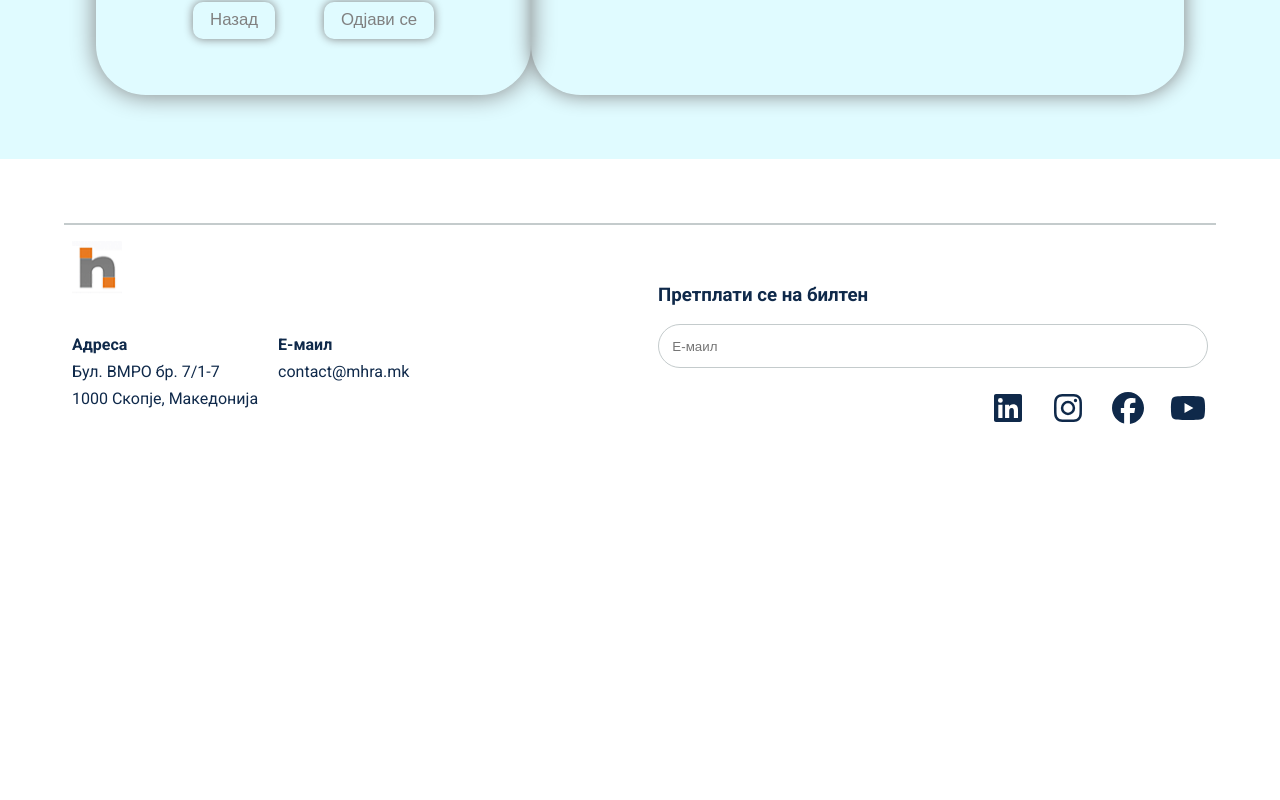
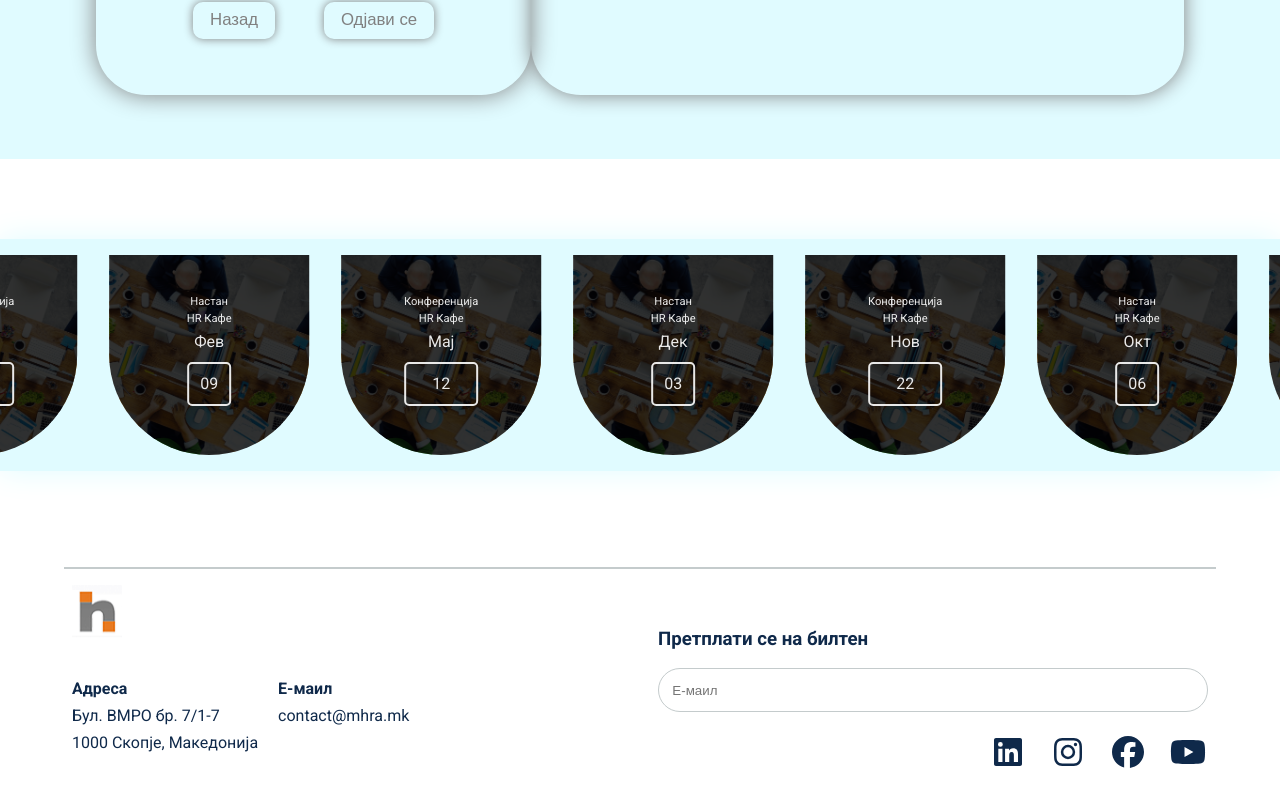
Before and after one commit to Lafazanovski/MHRA, a Next.js app: page /userDashboard in a window 1280 px wide. Shown: the part 1023-1823 px from the top of the page. Before the commit the page ends 1479 px from the top, so only its background shows below. Built offline with nearby package versions, Linux system fonts and the light colour scheme; no server answers.

Commit message:
update userDashboard page

```diff
--- a/src/pages/userDashboard.tsx
+++ b/src/pages/userDashboard.tsx
@@ -1,3 +1,4 @@
+import Carousel from '@/components/carousel/carousel'
 import UserPersonalInfo from '@/components/userPersonalInfo/userPersonalInfo'
 import React from 'react'
 
@@ -5,6 +6,7 @@ const UserDashboard = () => {
   return (
     <>
     <UserPersonalInfo />
+    <Carousel />
 
     </>
   )
```
